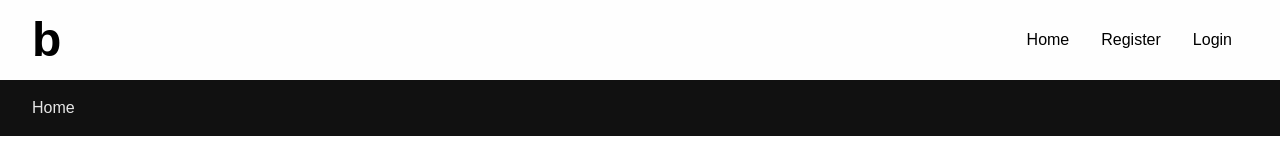
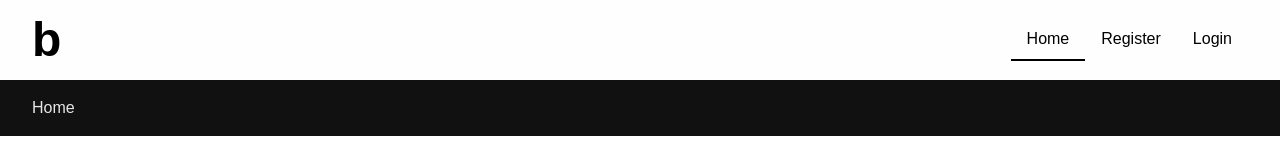
Before and after one commit to evan-walter/baseline, a React (Create React App) app in the folder client/: page / in a window 1280 px wide. Shown: the top 160 px of the page. Built offline with nearby package versions, Linux system fonts and the light colour scheme.

Commit message:
style: navlink active

```diff
--- a/client/src/components/Navbar.js
+++ b/client/src/components/Navbar.js
@@ -2,17 +2,23 @@ import React, { useState } from 'react';
 import { NavLink } from 'react-router-dom';
 
 export default function Navbar() {
+  const pathname = window.location.pathname;
+  const path = (pathname === '') ? '/home' : pathname.substr();
+
   const [barsExpanded, setBarsExpanded] = useState(false);
+  const [activeItem, setActiveItem] = useState(path);
 
   function handleBars() {
     setBarsExpanded(s => !s);
   }
 
-  function closeBars() {
+  function handleActive(e, { name }) {
+    setActiveItem(name);
     setBarsExpanded(false);
   }
 
   const navLink = 'py-2 px-4 hover:bg-gray-200 hover:rounded-3xl';
+  const activeLink = ' lg:border-b-2 lg:border-black hover:border-gray-200';
 
   return (
     <nav className='block lg:flex lg:items-center lg:justify-between py-4 px-8 bg-bglight text-black'>
@@ -30,9 +36,9 @@ export default function Navbar() {
         </div>
       </div>
       <div className={(barsExpanded ? 'flex flex-col' : 'hidden lg:flex') + ' text-center'}>
-        <NavLink className={navLink} to='/' onClick={closeBars}>Home</NavLink>
-        <NavLink className={navLink} to='/register' onClick={closeBars}>Register</NavLink>
-        <NavLink className={navLink} to='/login' onClick={closeBars}>Login</NavLink>
+        <NavLink className={navLink + (activeItem === '/' ? activeLink : '')} to='/' onClick={handleActive}>Home</NavLink>
+        <NavLink className={navLink + (activeItem === '/register' ? activeLink : '')} to='/register' onClick={handleActive}>Register</NavLink>
+        <NavLink className={navLink + (activeItem === '/login' ? activeLink : '')} to='/login' onClick={handleActive}>Login</NavLink>
       </div>
     </nav>
   );
--- a/client/src/index.css
+++ b/client/src/index.css
@@ -6,3 +6,7 @@
 body {
   font-family: 'Rubik', sans-serif;
 }
+
+.active-link {
+  color: green;
+}
```
